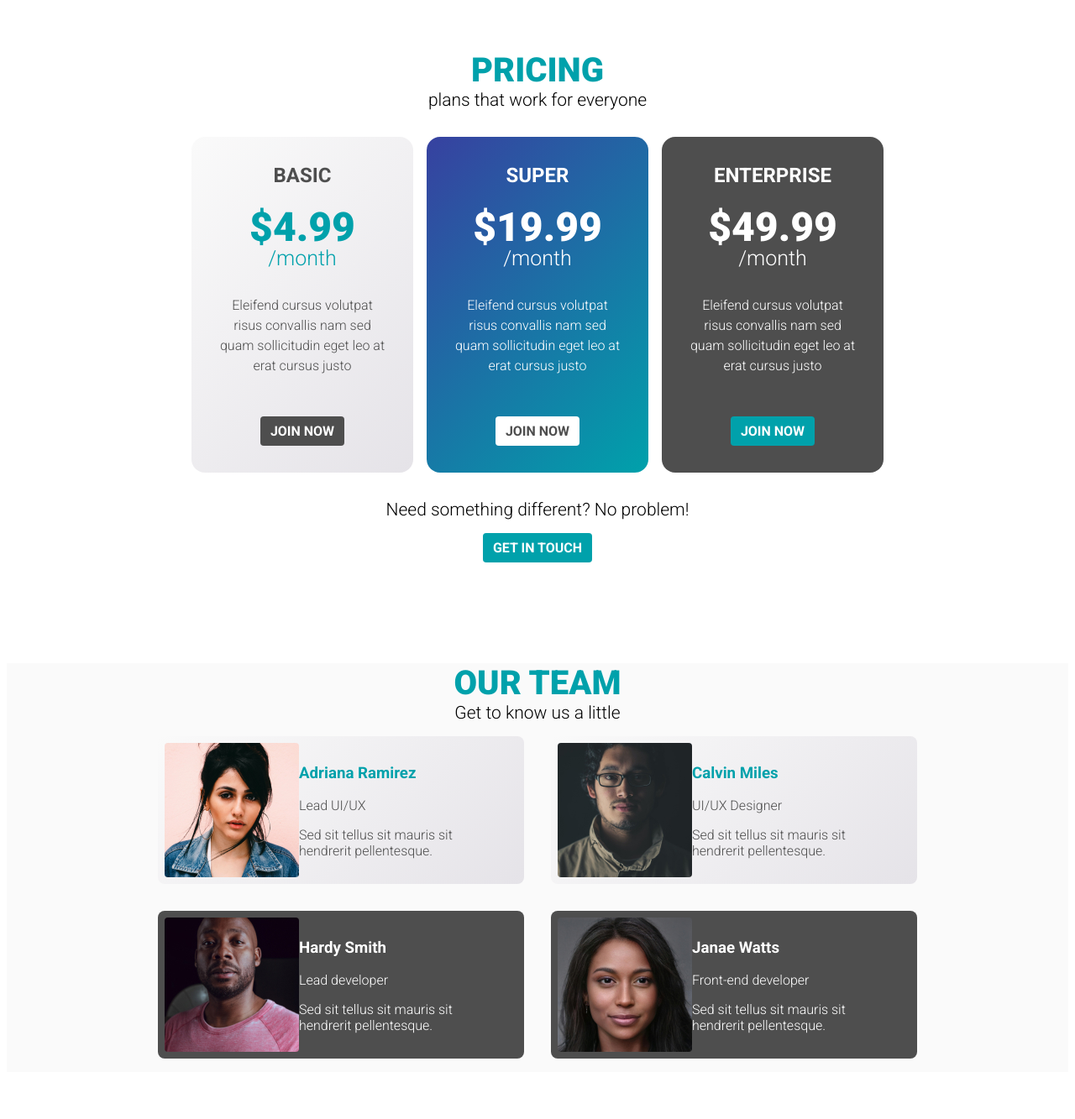
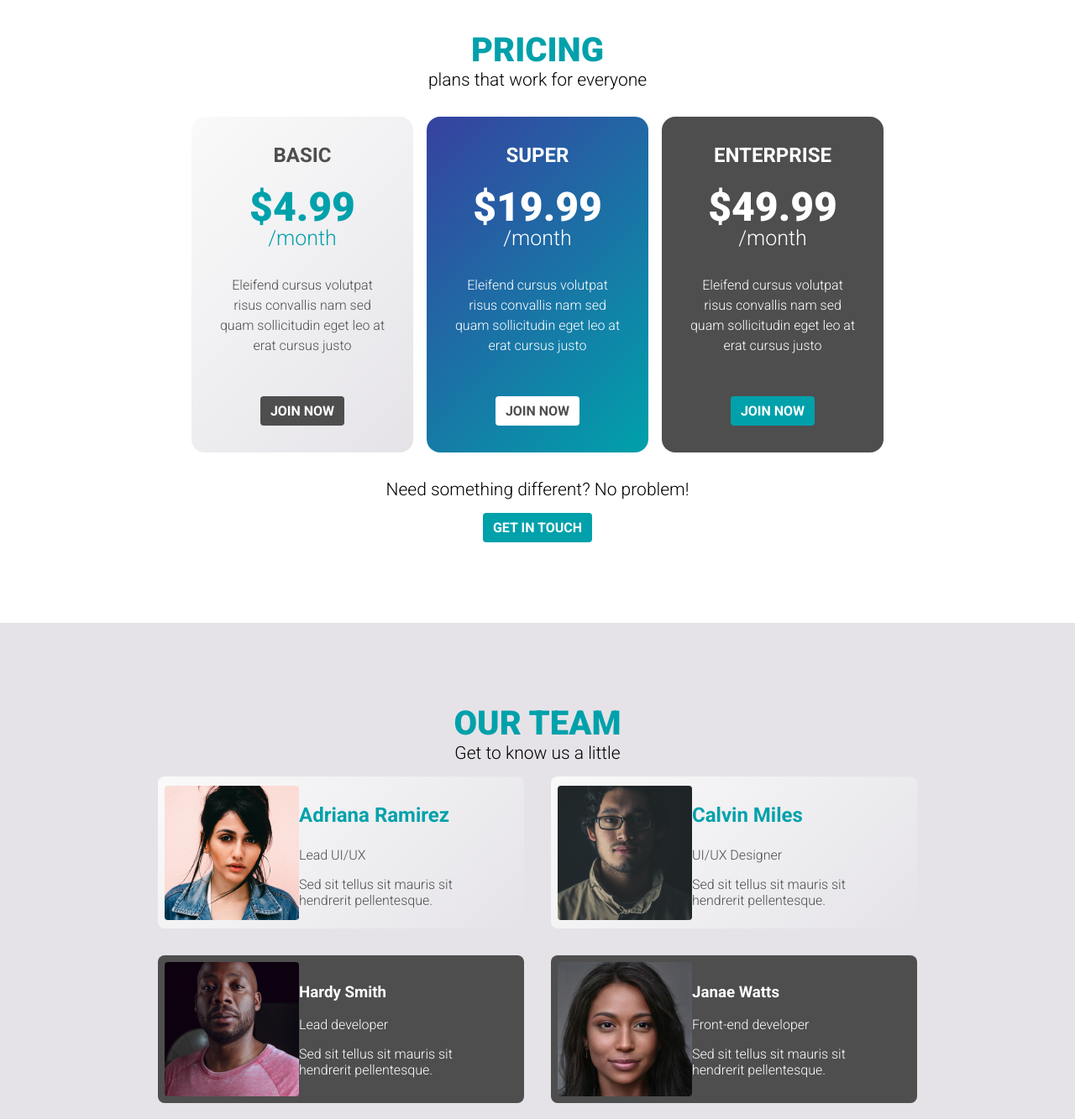
Before and after one commit to andrewteece/Updated-Design, a plain HTML site: page index.html in a window 1280 px wide. Shown: the part 60-1393 px from the top of the page at 84% size. Before the commit the page ends 1345 px from the top, so only its background shows below. Drawn offline with Linux system fonts and the light colour scheme.

Commit message:
created utility classes

```diff
--- a/index.html
+++ b/index.html
@@ -15,7 +15,7 @@
     <p class="fs-500">plans that work for everyone</p>
 
     <div class="plans">
-      <div class="plan plan--light">
+      <div class="plan bg--light">
         <h2 class="plan__title">basic</h2>
         <p class="plan__price">
           $4.99<span>/month</span>
@@ -25,7 +25,7 @@
         <a href="#" class="button">Join Now</a>
       </div>
 
-      <div class="plan plan--accent">
+      <div class="plan bg--accent">
         <h2 class="plan__title">super</h2>
         <p class="plan__price">
           $19.99<span>/month</span>
@@ -34,7 +34,7 @@
           cursus justo</p>
         <a href="#" class="button">Join Now</a>
       </div>
-      <div class="plan plan--dark">
+      <div class="plan bg--dark">
         <h2 class="plan__title">Enterprise</h2>
         <p class="plan__price">
           $49.99<span>/month</span>
@@ -48,14 +48,14 @@
     <p class="fs-500">Need something different? No problem!</p>
     <a href="#" class="button">Get in touch</a>
   </section>
-  <section class="team team--light">
+  <section class="team">
     <div class="container">
       <h2 class="section-title">Our team</h2>
       <p class="fs-500">Get to know us a little</p>
 
       <div class="team-members">
 
-        <div class="team-member tm--light">
+        <div class="team-member bg--light">
           <img src="img/team-01.jpg" alt="">
           <div class="info">
             <h3 class="name name--accent">Adriana Ramirez</h3>
@@ -64,7 +64,7 @@
           </div>
         </div>
 
-        <div class="team-member tm--light">
+        <div class="team-member bg--light">
           <img src="img/team-02.jpg" alt="">
           <div class="info">
             <h3 class="name name--accent">Calvin Miles</h3>
@@ -73,7 +73,7 @@
           </div>
         </div>
 
-        <div class="team-member tm--dark">
+        <div class="team-member bg--dark">
           <img src="img/team-03.jpg" alt="">
           <div class="info">
             <h3 class="name">Hardy Smith</h3>
@@ -82,7 +82,7 @@
           </div>
         </div>
 
-        <div class="team-member tm--dark">
+        <div class="team-member bg--dark">
           <img src="img/team-04.jpg" alt="">
           <div class="info">
             <h3 class="name">Janae Watts</h3>
--- a/styles.css
+++ b/styles.css
@@ -15,20 +15,25 @@
 body {
   font-family: "Roboto", sans-serif;
   text-align: center;
+  margin: 0;
+}
+
+section {
+  padding: 6rem 0;
 }
 
 .section-title {
   font-size: 2.5rem;
   text-transform: uppercase;
   font-weight: 900;
-  margin-top: 3em;
-  margin-bottom: 0;
+  margin: 0;
   color: #00a1ab;
 }
 
 .fs-500 {
   font-size: 1.3125rem;
   margin: 0;
+  color: ;
 }
 
 .container {
@@ -36,6 +41,36 @@ body {
   margin: 0 auto;
   max-width: 1000px;
 }
+
+.bg--light {
+  color: #4e4e4e;
+  background: linear-gradient(-45deg, #e5e3e8, #fafafa);
+}
+
+.bg--light .plan__price {
+  color: #00a1ab;
+}
+
+.bg--light .button {
+  color: white;
+  background: #4e4e4e;
+}
+
+.bg--accent {
+  color: #fff;
+  background: linear-gradient(-45deg, #00a1ab, #3741a0);
+}
+
+.bg--dark {
+  color: #fff;
+  background: #4e4e4e;
+}
+
+.bg--accent .button {
+  background: white;
+  color: #4e4e4e;
+}
+
 
 /* ///////////////
   Buttons
@@ -80,41 +115,6 @@ body {
   margin: 0 0.5em;
 }
 
-.plan--big {
-  width: 18em;
-  /*padding: 2em;*/
-  border-radius: 1em;
-  /*margin: 0 0.5em;*/
-}
-
-.plan--light {
-  color: #4e4e4e;
-  background: linear-gradient(-45deg, #e5e3e8, #fafafa);
-}
-
-.plan--light .plan__price {
-  color: #00a1ab;
-}
-
-.plan--light .button {
-  color: white;
-  background: #4e4e4e;
-}
-
-.plan--accent {
-  color: #fff;
-  background: linear-gradient(-45deg, #00a1ab, #3741a0);
-}
-
-.plan--dark {
-  color: #fff;
-  background: #4e4e4e;
-}
-
-.plan--accent .button {
-  background: white;
-  color: #4e4e4e;
-}
 
 .plan__title {
   text-transform: uppercase;
@@ -143,17 +143,17 @@ body {
   Teams
   ////////////// */
 
+.team {
+  background: #e5e3e8;
+}
+
 .team-members {
   display: flex;
   flex-wrap: wrap;
 }
 
-.team--light {
-  background: #fafafa;
-}
 
 .team-member {
-  background: #abc;
   text-align: left;
   flex: 1 1 45%;
   margin: 1em;
@@ -163,18 +163,9 @@ body {
   padding: 0.5em 2em 0.5em 0.5em;
 }
 
-.tm--light {
-  color: #4e4e4e;
-  background: linear-gradient(-45deg, #e5e3e8, #fafafa)
-}
-
-.tm--dark {
-  color: #fff;
-  background: #4e4e4e;
-}
-
 .name--accent {
   color: #00a1ab;
+  font-size: 1.5em;
 }
 
 .team-member img {
```
